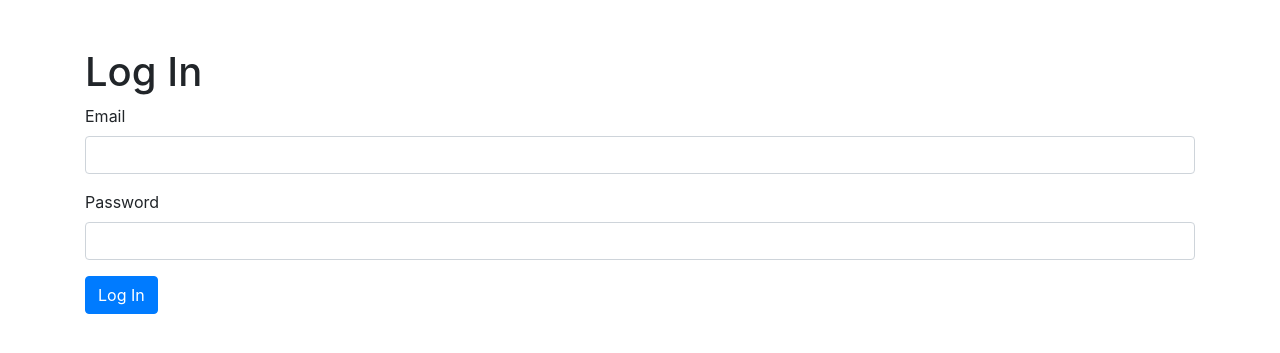
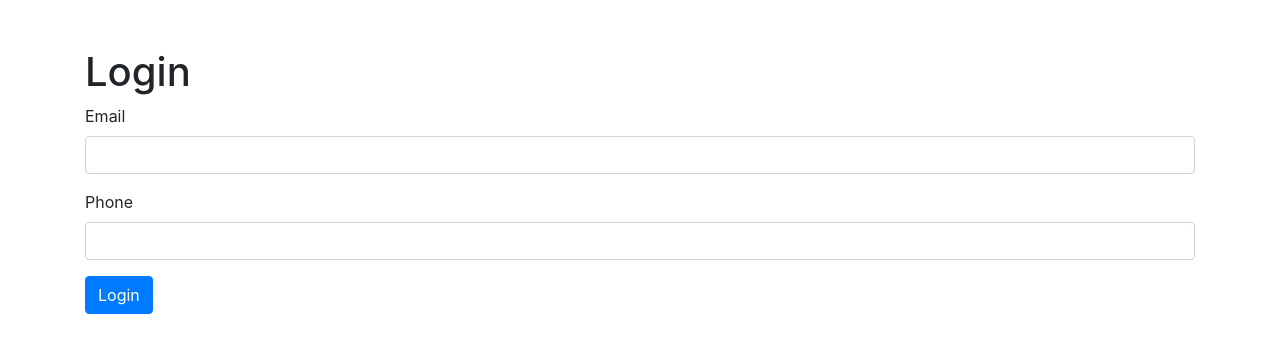
Before and after one commit to hieunm292/Library_Express, a Node server app: page /auth/login in a window 1280 px wide. Shown: the part 56-409 px from the top of the page. Run offline with Node 20, Linux system fonts and the light colour scheme; some libraries are stand-ins or nearby versions.

Commit message:
fix bug anthen

```diff
--- a/controllers/auth.controller.js
+++ b/controllers/auth.controller.js
@@ -1,40 +1,44 @@
-const db=require('../db')
 const md5 = require('md5');
+const db = require('../db');
 
-module.exports.login =(req,res)=>{
-        res.render('auth/login')
-}
 
-module.exports.postLogin=(req,res)=>{
-    var email=req.body.email;
-    var password=req.body.password;
+module.exports.login = (req, res)=>{
+  res.render('auth/login');
+};
 
-    var user = db.get('users').find({email:email}).value()
+module.exports.postLogin = (req, res) => {
+  var email = req.body.email;
+  var password = req.body.password;
 
-    if(!user){
-        res.render('auth/login',{
-            errors:[
-                'User does not exist !'
+  var user = db.get('users').find({ email: email }).value();
+
+  if (!user) {
+    res.render('auth/login', {
+      errors: [
+        'User does not exist.'
       ],
-            values:req.body
+      values: req.body
     });
     return;
   }
 
-    var hashPass=md5(password)
+  var hashedPassword = md5(password);
 
-    if(user.password !== hashPass){
-        res.render('auth/login',{
-            errors:[
-                'Wrong password !'
+  if (user.password !== hashedPassword) {
+    res.render('auth/login', {
+      errors: [
+        'Wrong password.'
       ],
-            values:req.body
+      values: req.body
     });
     return;
-
   }
 
-    res.cookie('userid',user.id)
+//   res.cookie('userId', user.id, {
+//     signed: true
+//   });
 
-    res.redirect('/users')
-}
+res.cookie('userId',user.id)
+
+  res.redirect('/users');
+};
--- a/middlewares/auth.middleware.js
+++ b/middlewares/auth.middleware.js
@@ -2,7 +2,6 @@ const db=require('../db')
 
 module.exports.requireAuth=(req,res,next)=>{
     if(!req.cookies.userId){
-
         res.redirect('/auth/login');
         return;
     }
@@ -14,5 +13,7 @@ module.exports.requireAuth=(req,res,next)=>{
         return;
     }
 
+    // res.locals.user=user;
+
     next();
 }
--- a/package.json
+++ b/package.json
@@ -4,7 +4,7 @@
   "description": "",
   "main": "index.js",
   "scripts": {
-    "hieujs": "nodemon --inspect index.js",
+    "start": "nodemon --inspect index.js",
     "test": "echo \"Error: no test specified\" && exit 1"
   },
   "repository": {
--- a/views/auth/login.pug
+++ b/views/auth/login.pug
@@ -1,20 +1,19 @@
 extends ../layouts/common.pug
+
 block content
-
-
-  h1 Log In
+  h1 Login
 
   if errors
     each error in errors
-     .alert.alert-danger=error
+      .alert.alert-danger= error
 
   form(method="POST")
     .form-group
       label(for="email") Email
-      input#email.form-control(name="email" type="text",value=values ? values.email : "")
+      input#email.form-control(name="email", type="text", value=values ? values.email : "")
 
     .form-group
-      label(for="pass") Password
-      input#pass.form-control(name="password" type="text",value=values ? values.password : "")
+      label(for="password") Phone
+      input#password.form-control(name="password", type="password", value=values ? values.password : "")
 
-    button.btn.btn-primary Log In
+    button.btn.btn-primary Login
```
Also changed, not shown: routes/auth.route.js (+6 -7 lines). Lines whose indentation alone changed are shown as unchanged.
